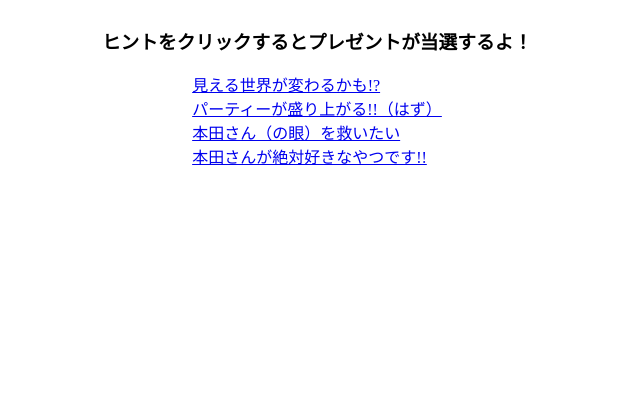
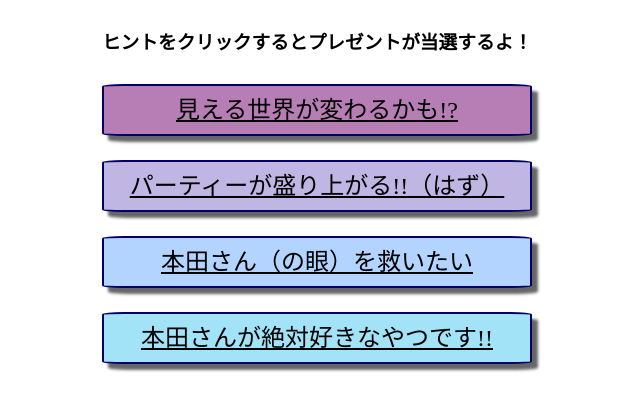
Before and after one commit to konyaru/suprise_app, a React app: page / in a window 1280 px wide. Shown: the top 410 px of the page, without its empty margins (323-963 px from the left). Built offline with nearby package versions, Linux system fonts and the light colour scheme.

Commit message:
ボタンのデザインを綺麗にしました

```diff
--- a/src/App.js
+++ b/src/App.js
@@ -1,6 +1,6 @@
 import React from 'react';
 import { Main } from './Main.jsx';
-import { BrowserRouter as Router, Route, Switch } from 'react-router-dom';
+import { HashRouter as Router, Route, Switch } from 'react-router-dom';
 import { Present } from './Present.jsx';
 import { createStyles, makeStyles } from '@material-ui/styles';
 
@@ -22,7 +22,7 @@ function App() {
         <Route exact path="/" component={Main}/>
         <Route
           exact
-          path='/present/:presentId'
+          path='/presents/:presentId'
           render={({match}) =>
             <Present
               match={match}
--- a/src/Content.jsx
+++ b/src/Content.jsx
@@ -17,8 +17,8 @@ export const Content = ({present, isHit}) => {
           src={`${window.location.origin}/public/${present.imgUrl}`}
           alt={`${present.name}の画像`}
           id={`${content}_img`}
-        />
-        <p>{present.name}</p>
+      />
+      <p>{present.name}</p>
     </Fragment>
   );
 };
--- a/src/Hint.jsx
+++ b/src/Hint.jsx
@@ -1,17 +1,43 @@
 import React from 'react';
 import { Link,MemoryRouter } from 'react-router-dom';
-import { PRESENTS } from './constants';
+import { PRESENTS, HINTSCOLORS } from './constants';
 import Present from './Present.jsx';
+import styled from 'styled-components';
 
 export const Hint = ({presentId}) => {
   const presentHint = PRESENTS[presentId-1].hint;
-
+  const hintColor = HINTSCOLORS[presentId];
 
   return(
     <div>
-      <Link to={`/present/${presentId}`} >
+      <Button color={hintColor} to={`./presents/${presentId}`} >
         {presentHint}
-      </Link>
+      </Button>
     </div>
   );
 }
+
+const Button = styled(Link)`
+  display       : inline-block;
+  border-radius : 5%;          /* 角丸       */
+  font-size     : 18pt;        /* 文字サイズ */
+  text-align    : center;      /* 文字位置   */
+  width         : 402px;
+  cursor        : pointer;     /* カーソル   */
+  padding       : 12px 12px;   /* 余白       */
+  margin        : 12px;
+  background    : ${({color}) => color};     /* 背景色     */
+  color         : #000000;     /* 文字色     */
+  line-height   : 1em;         /* 1行の高さ  */
+  transition    : .3s;         /* なめらか変化 */
+  box-shadow    : 6px 6px 3px #666666;  /* 影の設定 */
+  border        : 2px solid #000066;    /* 枠の指定 */
+  &:hover {
+    box-shadow    : none;        /* カーソル時の影消去 */
+    color         : ${({color}) => color};     /* 文字色     */
+    text-shadow:
+      1px 0 0 #945F4B,
+      0 1px 0 #945F4B;
+    background    : #ffffff;     /* 背景色     */
+  }
+`
--- a/src/OtherPresent.jsx
+++ b/src/OtherPresent.jsx
@@ -7,8 +7,8 @@ export const OtherPresent = ({present}) => {
       <img
           src={`${window.location.origin}/public/${present.imgUrl}`}
           alt={`${present.name}の画像`}
-        />
-        <p>{present.name}</p>
+      />
+      <p>{present.name}</p>
     </Card>
   );
 };
--- a/src/Present.jsx
+++ b/src/Present.jsx
@@ -32,7 +32,7 @@ export const Present = ({match}) => {
   return(
     <div>
       <Grid container alignItems="center" justify="center">
-        <Grid item alignItems="center" justify="center" xs={10} md={5} >
+        <Grid item alignItems="center" justify="center" xs={10} md={4} >
           <h2><span>本田さんおめでとう！</span></h2>
           {renderContent(present, true)}
         </Grid>
--- a/src/constants.js
+++ b/src/constants.js
@@ -1,3 +1,9 @@
 import { fetchPresents } from './apis/presents';
 
 export const PRESENTS = fetchPresents();
+
+export const HINTSCOLORS = {1: "#B77EB5",
+                            2: "#BFB6E3",
+                            3: "#B2D4FF",
+                            4: "#A2E3F7"
+                          }
--- a/src/style.scss
+++ b/src/style.scss
@@ -1,27 +1,3 @@
-// モーダル
-#overlay{
-/*　画面全体を覆う設定　*/
-  position:fixed;
-  top:0;
-  left:0;
-  width:100%;
-  height:100%;
-  background-color:rgba(0,0,0,0.5);
-
-  /*　画面の中央に要素を表示させる設定　*/
-  display: flex;
-  align-items: center;
-  justify-content: center;
-
-}
-
-#content{
-  z-index:2;
-  width:50%;
-  padding: 1em;
-  background:#fff;
-}
-
 #present_img{
   // display: block;
   margin-left: auto;
```
